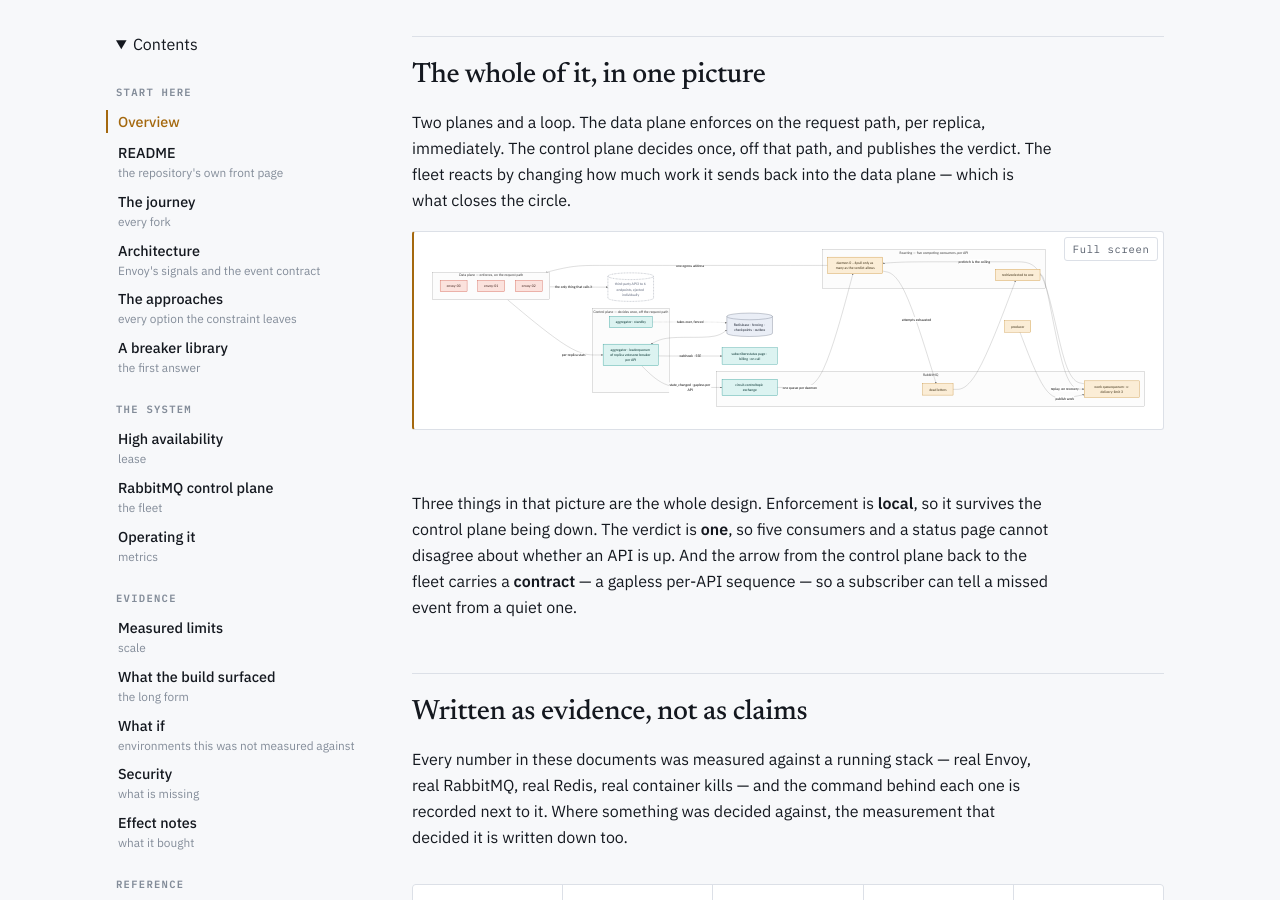
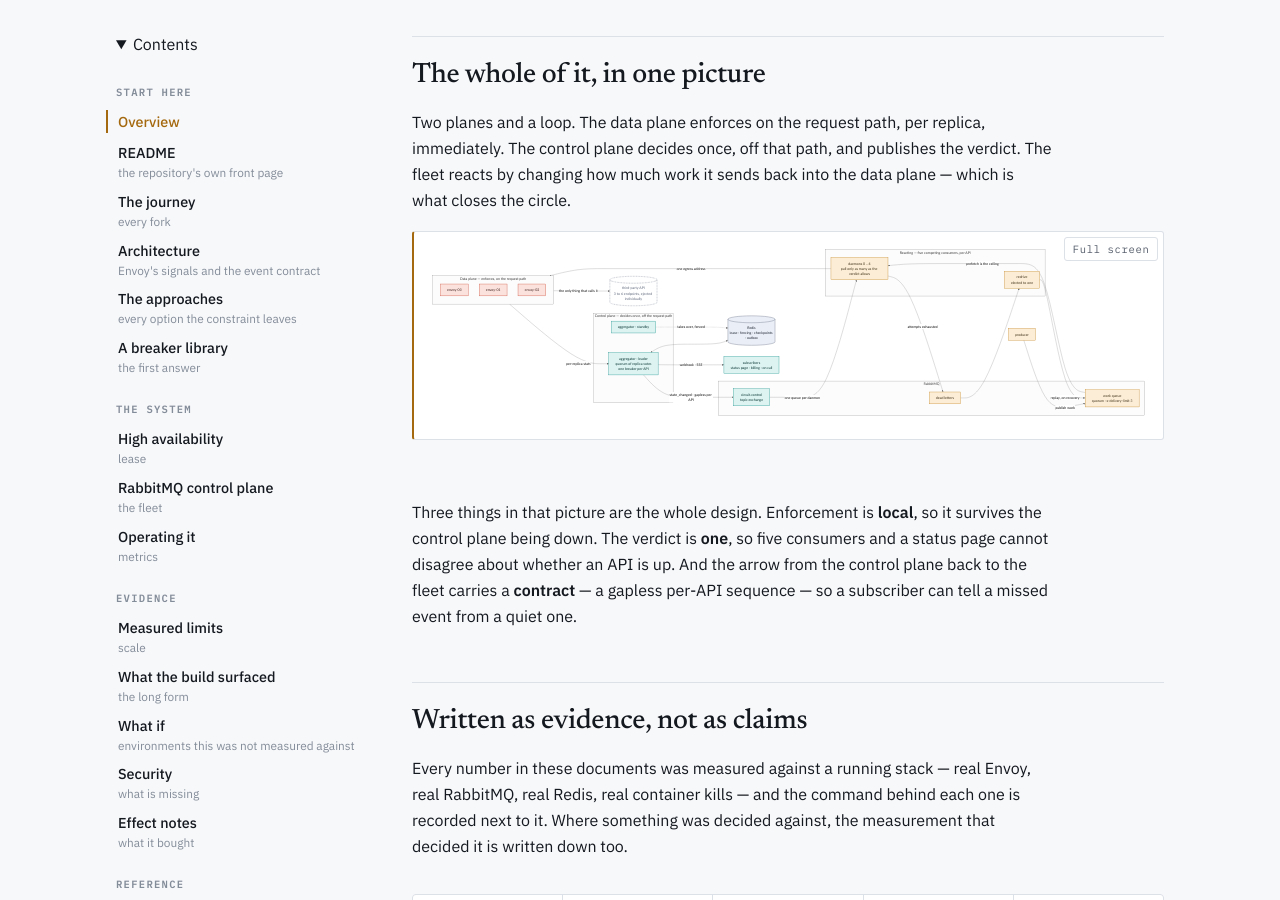
Before and after one commit to lsfera/circuit-breaker-unboxing, a Jekyll site: the page built from docs/index.html, in a window 1280 px wide and 900 px high, scrolled down 1012 px. Built offline with Jekyll 4.4.1, drawn with Linux system fonts in a browser that asks for light colours.

Commit message:
`<br/>` in the overview diagram was removed before mermaid saw it
The architecture diagram's labels ran together — "daemons0 .. 4pull only as
many as the verdict allows". Nine line breaks, none of them rendering.

The cause is the difference between how the two kinds of diagram reach the
renderer. In a markdown document, kramdown escapes the fence's contents, so
`<br/>` arrives as `&lt;br/&gt;` and `textContent` hands mermaid the literal
characters. The overview is hand-written HTML, so a `<br/>` inside its
`<pre class="mermaid">` is parsed as an element — and `textContent` drops
elements, joining whatever was either side.

Both readings, from the built page:

  journey.html   RabbitMQ["MOM&lt;br/&gt;(RabbitMQ)"]      -> a line break
  index.html     Dae["daemon 0 .. 4pull only as many..."]  -> nothing

Escaped, so the hand-written page says what the generated ones already said.

The diagram still *parsed*, which is why the check added two commits ago did
not see it: mermaid was handed a valid diagram with the breaks missing. The
checker now reads a hand-written block the way the browser does — decoding
entities, and refusing raw markup outright, since anything that looks like a
tag is removed before mermaid sees it and the result is a diagram that is
valid and wrong. Measured:

  docs/index.html:55 — diagram 1
    raw HTML in a mermaid block: <br/>
    the DOM removes it before mermaid sees it — write it escaped (&lt;br/&gt;)

That is the third time in this batch that a check passed because it was
looking at the source rather than at what the reader gets.

Verified: 17/17 diagrams parse, no raw tags left in the block, the label now
reads `daemons<br/>0 .. 4<br/>pull only...` in the built page, 38 pages and 193
internal links still resolve.

```diff
--- a/docs/index.html
+++ b/docs/index.html
@@ -60,15 +64,15 @@ flowchart LR
 
   subgraph FLEET["Reacting — five competing consumers, per API"]
     direction TB
-    Dae["daemon 0 .. 4<br/>pull only as many as the verdict allows"]:::react
-    Redrive["redrive<br/>elected to one"]:::react
+    Dae["daemons 0 .. 4&lt;br/&gt;pull only as many as the verdict allows"]:::react
+    Redrive["redrive&lt;br/&gt;elected to one"]:::react
   end
 
   subgraph BROKER["RabbitMQ"]
     direction TB
-    Work["work queue<br/>quorum · x-delivery-limit 3"]:::react
+    Work["work queue&lt;br/&gt;quorum · x-delivery-limit 3"]:::react
     Dead["dead letters"]:::react
-    Ctrl["circuit.control<br/>topic exchange"]:::control
+    Ctrl["circuit.control&lt;br/&gt;topic exchange"]:::control
   end
 
   subgraph DATA["Data plane — enforces, on the request path"]
```
Also changed, not shown: other parts of docs/index.html (+8 -4 lines), scripts/check-diagrams.mjs (+25 -1 lines).
